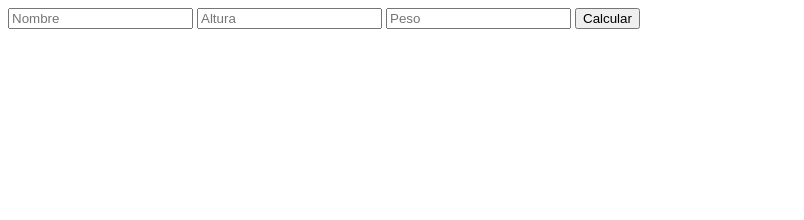
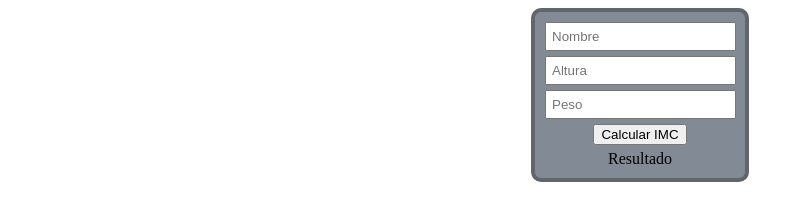
Before and after one commit to JKinkJS24/misEjercicios, a plain HTML site: page ejercicio006_calculadoraIMC/index.html in a window 1280 px wide. Shown: the whole page, without its empty margins (0-804 px from the left). Drawn offline with Linux system fonts and the light colour scheme.

Commit message:
Revisar qué ocurre con calcular()

```diff
--- a/ejercicio006_calculadoraIMC/index.html
+++ b/ejercicio006_calculadoraIMC/index.html
@@ -8,9 +8,31 @@
     <script src="calculadoraimc.js"></script>
 </head>
 <body>
-    <input type="text" name="" id="iNombre" placeholder="Nombre">
-    <input type="number" name="" id="iAltura" placeholder="Altura">
-    <input type="number" name="" id="iPeso" placeholder="Peso">
-    <button>Calcular</button>
+    <div id="principal">
+        <div class="contenido">
+            <input type="text" name="" id="iNombre" placeholder="Nombre">
+        </div>
+        <div class="contenido">
+            <input type="number" name="" id="iAltura" placeholder="Altura">
+        </div>
+        <div class="contenido">
+            <input type="number" name="" id="iPeso" placeholder="Peso">
+        </div>
+        <div class="contenido">
+            <button onclick="calcular()">Calcular IMC</button>
+        </div>
+        <div class="contenido">
+            Resultado
+        </div>
+    </div>
 </body>
 </html>
+<script>
+    function calcular()
+
+        let altura = document.getElementById("iAltura").value;
+        let peso = document.getElementById("iPeso").value;
+        let imc = calcularIMC(peso,altura);
+        document.getElementById("resultado").innerHTML=imc;
+
+</script>
--- a/ejercicio006_calculadoraIMC/style.css
+++ b/ejercicio006_calculadoraIMC/style.css
@@ -0,0 +1,18 @@
+#principal {
+    width: 200px;
+    border: rgb(96, 102, 106) 4px solid;
+    border-radius: 10px;
+    padding: 5px;
+    background-color: rgb(129, 138, 149);
+    margin: auto;
+}
+
+.contenido {
+    margin: 5px;
+    text-align: center;
+
+}
+
+input {
+    padding: 5px;
+}
```
Also changed, not shown: 1 other file.
